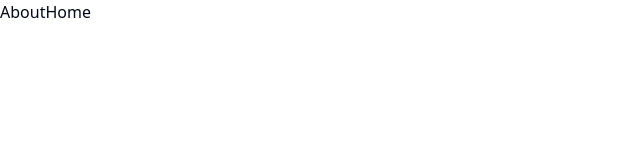
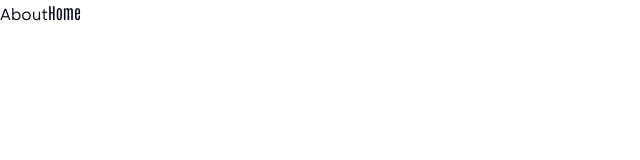
Before and after one commit to GanatraJay2000/new-creative, a Next.js app: page /about in a window 1280 px wide. Shown: the top 160 px of the page, without its empty margins (0-640 px from the left). Built offline with nearby package versions, Linux system fonts and the light colour scheme; a web font is replaced by a local one.

Commit message:
add font to about?

```diff
--- a/src/pages/about/index.tsx
+++ b/src/pages/about/index.tsx
@@ -2,11 +2,15 @@ import Inner from '@/components/Inner'
 import Link from 'next/link'
 import React from 'react'
 
+import { silka, antonio } from "@/lib/fonts/index";
+
 function About() {
     return (
         <Inner>
-            About
-            <Link href="/">Home</Link>
+            <div className={`${silka.className}`}>
+                About
+                <Link className={`${antonio.className}`} href="/">Home</Link>
+            </div>
         </Inner>
     )
 }
--- a/src/pages/index.tsx
+++ b/src/pages/index.tsx
@@ -1,6 +1,6 @@
 import Inner from "@/components/Inner";
 import Navigation from "@/components/Navigation";
-import { antonio, bungee, inter, lora, monoton, nudica, poppins, prata, rampartOne, silka, spaceGrotesk, tiro, unna } from "@/lib/fonts/index";
+import { antonio, silka } from "@/lib/fonts/index";
 import Link from "next/link";
 
 
```
